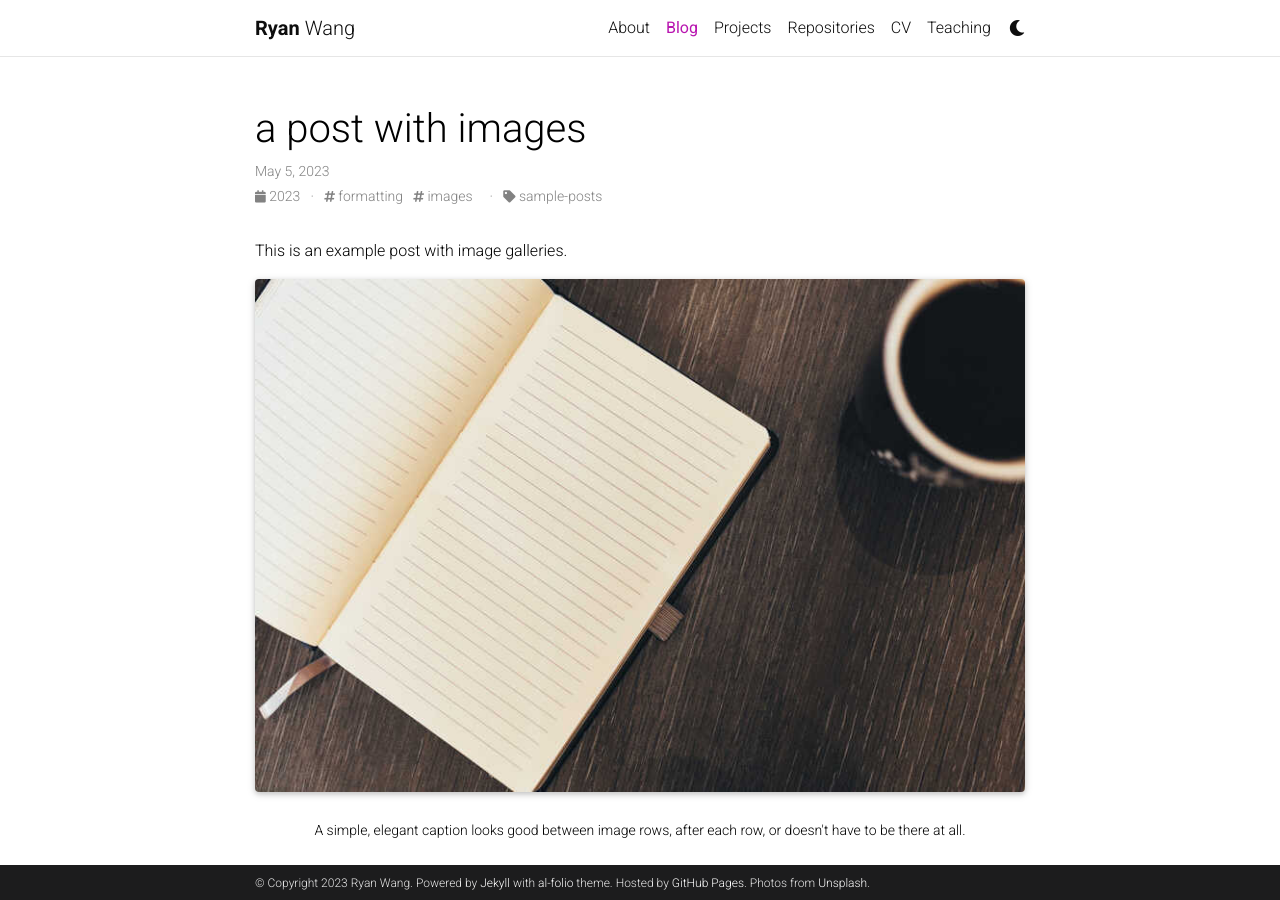
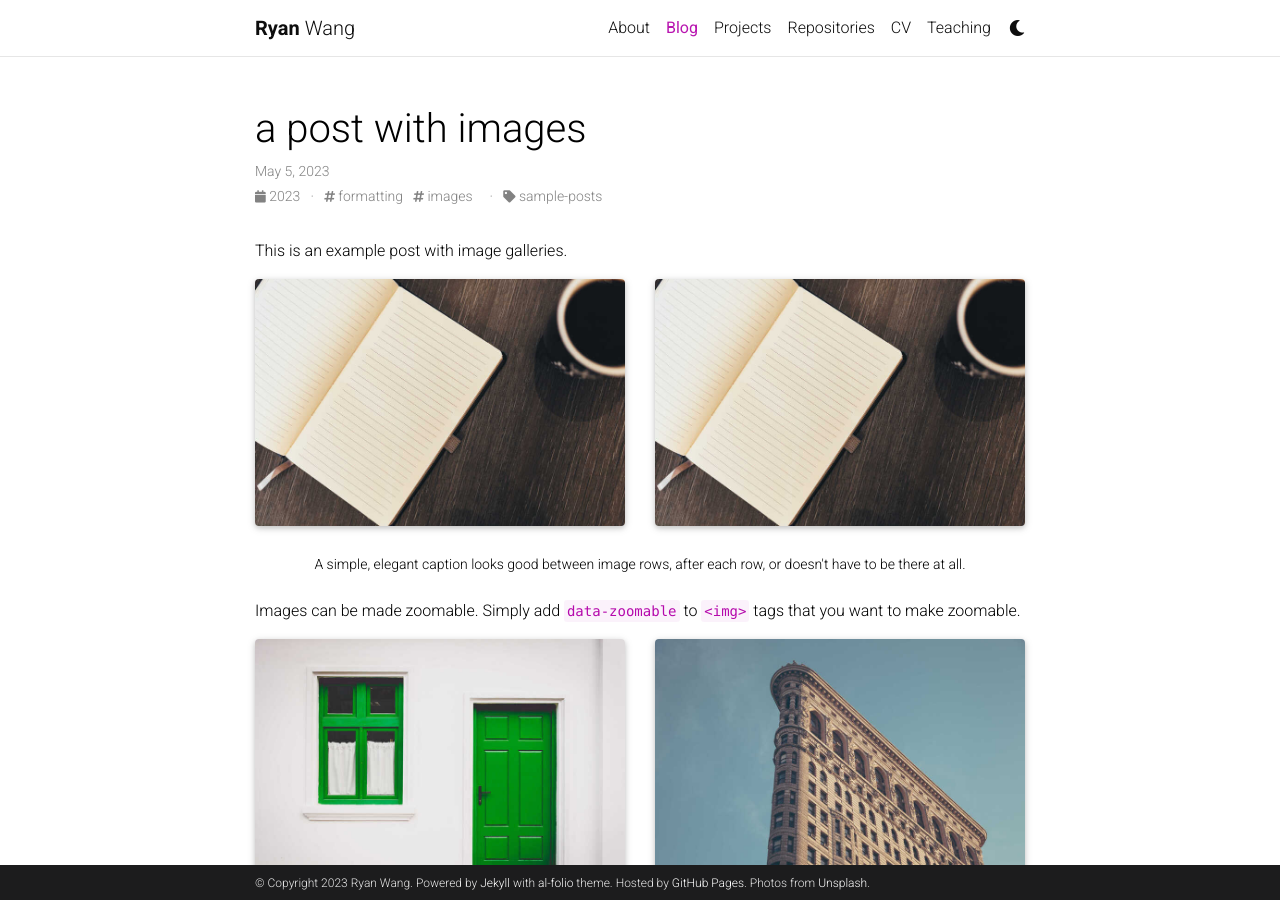
Before and after one commit to SausageMuffins/SausageMuffins.github.io, a Jekyll site: the page built from _posts/2023-05-05-images.md, in a window 1280 px wide and 900 px high. Built offline with Jekyll 4.4.1, drawn with Linux system fonts in a browser that asks for light colours; full-size pictures stand in for the smaller copies a plugin makes; comment, search, counter and statistics services are not loaded; a style sheet for code colours, icons or effects is not loaded.

Commit message:
Breaking Posts 2

```diff
--- a/_posts/2023-05-05-images.md
+++ b/_posts/2023-05-05-images.md
@@ -9,6 +9,9 @@
 This is an example post with image galleries.
 
 <div class="row mt-3">
+    <div class="col-sm mt-3 mt-md-0">
+        {% include figure.html path="assets/img/9.jpg" class="img-fluid rounded z-depth-1" %}
+    </div>
     <div class="col-sm mt-3 mt-md-0">
         {% include figure.html path="assets/img/9.jpg" class="img-fluid rounded z-depth-1" %}
     </div>
```
